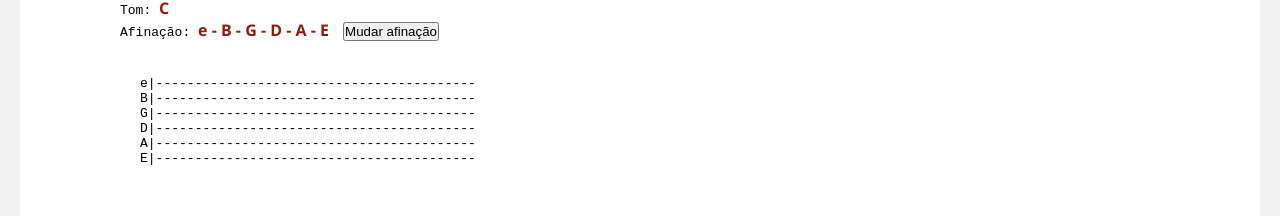
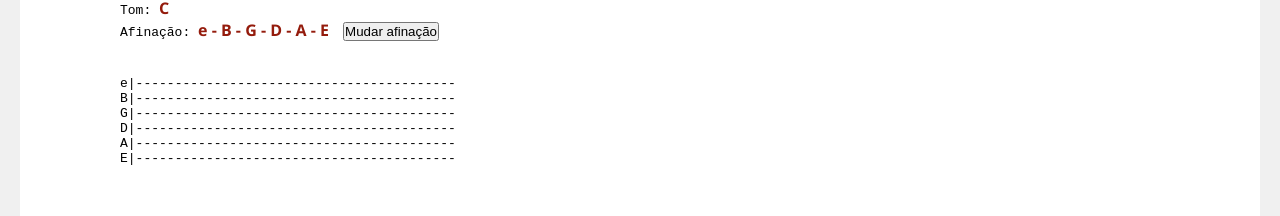
Before and after one commit to renatoalmeida49/your-tab, a Vue app: page / in a window 1280 px wide. Both pictures are taken after a click on the button "Tab". Shown: the part 300-516 px from the top of the page. Built offline with nearby package versions, Linux system fonts and the light colour scheme.

Commit message:
style(song-content.vue): horizontal display of buttons

```diff
--- a/src/widgets/song-content/index.vue
+++ b/src/widgets/song-content/index.vue
@@ -45,8 +45,8 @@ export default {
   computed: {
     propStyle() {
       return {
-        marginBottom: this.type == "textField" ? "" : "15px",
-        marginTop: this.type == "textField" ? "" : "15px",
+        marginBottom: this.type == "tab" ? "15px" : "",
+        marginTop: this.type == "tab" ? "15px" : "",
       };
     },
   },
@@ -69,11 +69,17 @@ export default {
 .song-content {
   display: flex;
   gap: 10px;
+  position: relative;
 
   &__buttons {
+    position: absolute;
     display: flex;
-    flex-direction: column;
-    width: 10px;
+    justify-content: flex-end;
+    gap: 7px;
+    top: calc(50% - 11px);
+    left: -25px;
+    width: 32px;
+    padding-right: 7px;
 
     &.hidden {
       visibility: hidden;
@@ -93,8 +99,8 @@ export default {
   }
 
   &__move {
-    width: 100%;
     height: 100%;
+    width: 10px;
     cursor: move;
     border: 1px solid rgba(0, 0, 0, 0.5);
     border-radius: 6px;
```
